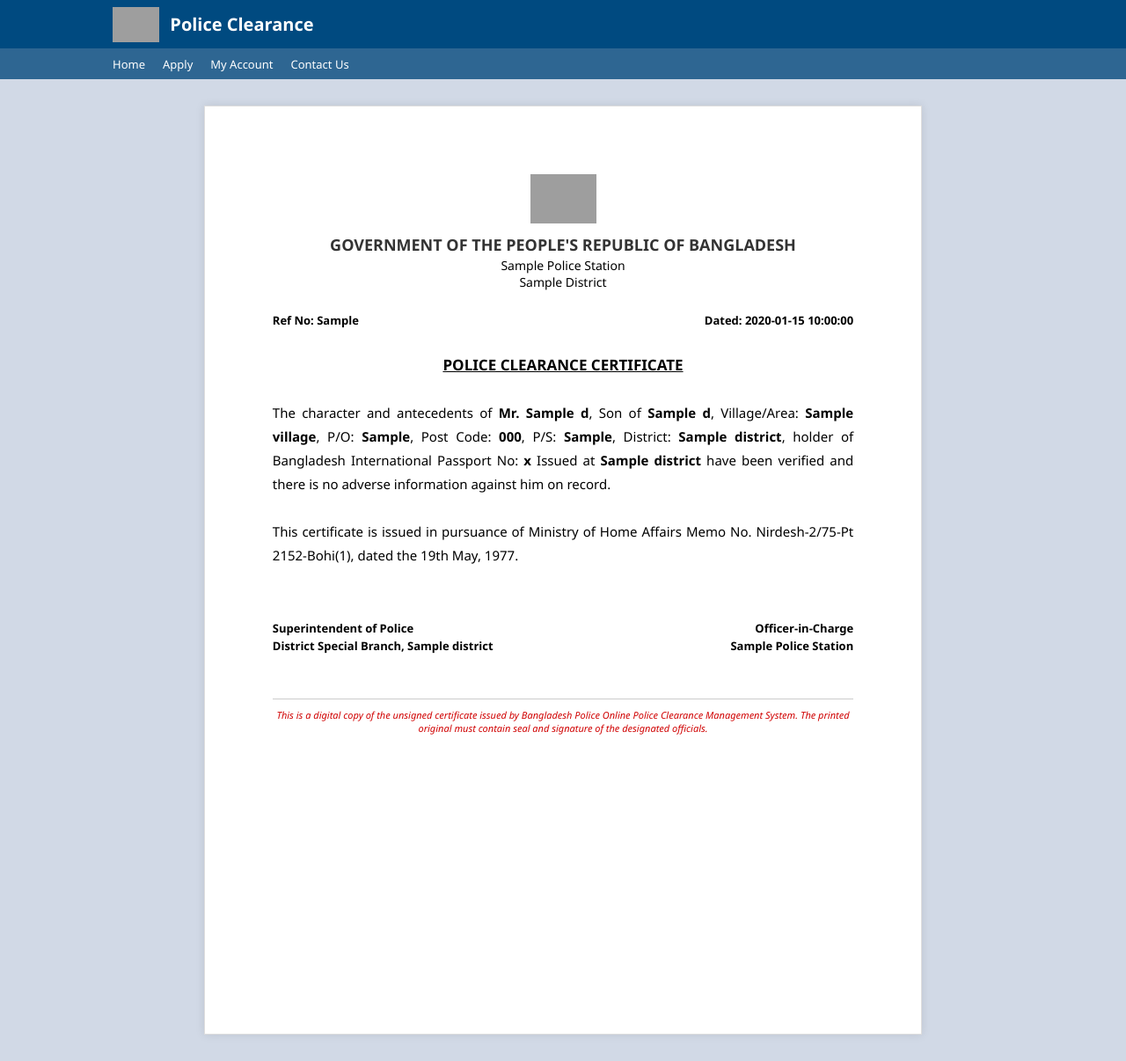
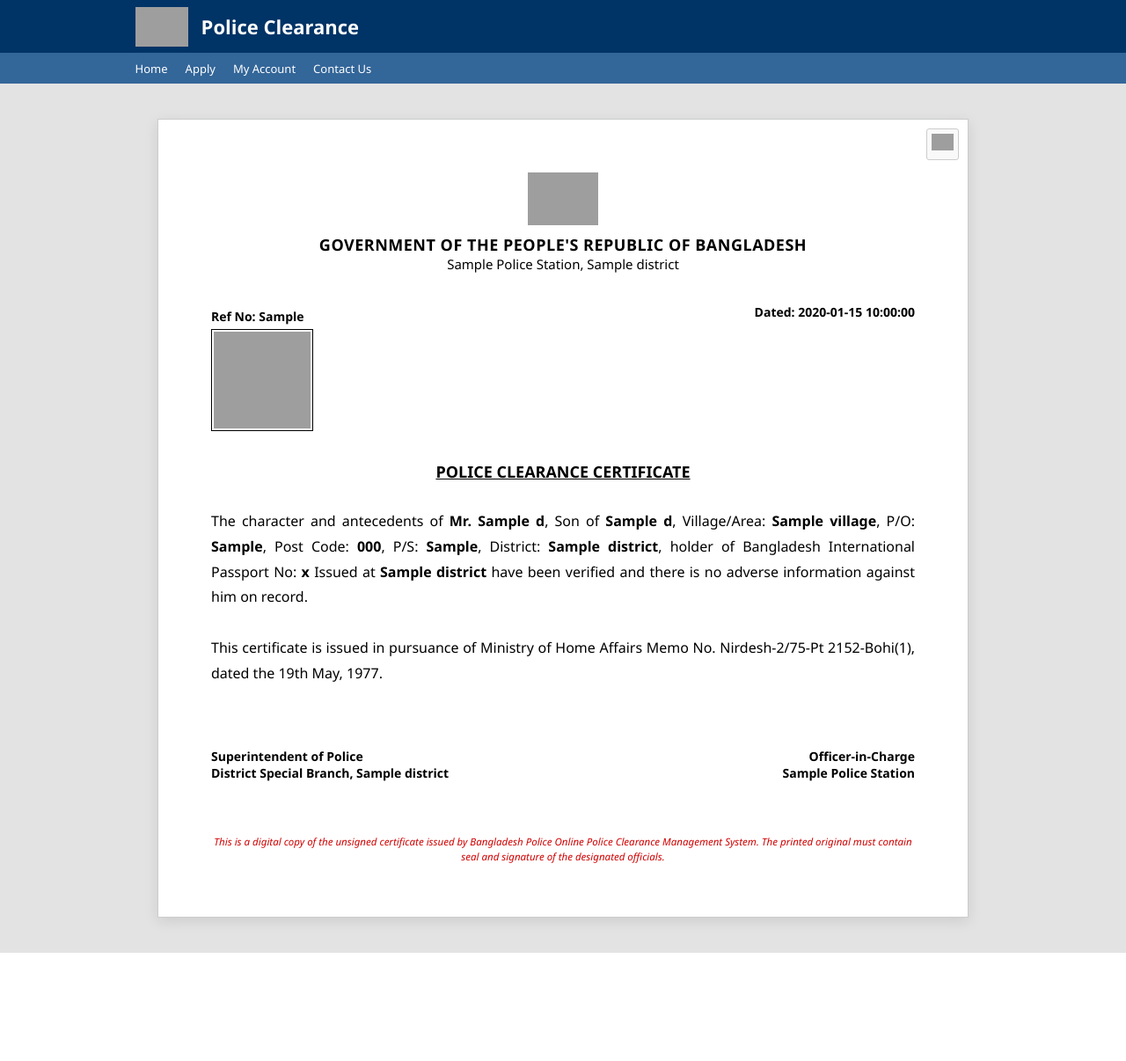
Before and after one commit to khanplacementdhaka/pcc-verification, a Flask app: template APP/templates/index.html in a window 1280 px wide. Shown: the whole page at 88% size. After the commit the page ends 1083 px from the top, so only its background shows below. Run offline with Flask 3, Linux system fonts and the light colour scheme; the template is opened without the code that fills it: most values are stand-ins (such as "Sample title", 1, 10 or a date in 2020); grey boxes are pictures that could not be loaded.

Commit message:
Update index.html

```diff
--- a/APP/templates/index.html
+++ b/APP/templates/index.html
@@ -5,62 +5,71 @@
     <meta name="viewport" content="width=device-width, initial-scale=1.0">
     <title>Verification - Police Clearance</title>
     <style>
-        body { font-family: 'Segoe UI', Tahoma, Geneva, Verdana, sans-serif; background-color: #d1d9e6; margin: 0; padding: 0; }
+        body { font-family: 'Segoe UI', Arial, sans-serif; background-color: #2b3e50; margin: 0; padding: 0; }
 
-        /* টপ ব্লু বার - কালার ম্যাচিং */
-        .top-bar { background-color: #004a80; height: 55px; display: flex; align-items: center; padding: 0 10%; color: white; font-weight: bold; font-size: 20px; }
-        .top-bar img { height: 40px; margin-right: 12px; }
+        /* উপরের গাঢ় নীল বার */
+        .top-bar { background-color: #003366; height: 60px; display: flex; align-items: center; padding: 0 12%; color: white; font-size: 22px; font-weight: bold; }
+        .top-bar img { height: 45px; margin-right: 15px; }
 
         /* মেনু বার */
-        .nav-bar { background-color: #2e6692; height: 35px; display: flex; align-items: center; padding: 0 10%; gap: 20px; }
+        .nav-bar { background-color: #336699; height: 35px; display: flex; align-items: center; padding: 0 12%; gap: 20px; }
         .nav-bar a { color: white; text-decoration: none; font-size: 13px; font-weight: 500; }
 
-        .container { display: flex; justify-content: center; padding: 30px 0; }
+        /* মূল কন্টেইনার - আপনার দেওয়া অফহোয়াইট কালার */
+        .main-wrapper { background-color: #E4E3E3; width: 100%; min-height: 100vh; padding: 40px 0; display: flex; flex-direction: column; align-items: center; }
 
-        /* সার্টিফিকেট পেপার ডিজাইন - ফন্ট প্লেসমেন্ট */
-        .certificate { background: white; width: 8.5in; min-height: 11in; padding: 0.8in; box-shadow: 0 0 10px rgba(0,0,0,0.1); border: 1px solid #ddd; position: relative; box-sizing: border-box; }
+        /* সাদা সার্টিফিকেট পেপার */
+        .certificate { background-color: #FFFFFF; width: 800px; padding: 60px; border: 1px solid #ccc; box-shadow: 0 4px 15px rgba(0,0,0,0.1); position: relative; }
 
-        .header { text-align: center; margin-bottom: 25px; }
-        .gov-logo { width: 75px; margin-bottom: 5px; }
-        .gov-text { font-size: 18px; font-weight: bold; color: #333; margin: 2px 0; }
-        .sub-header { font-size: 15px; color: #444; margin-top: 3px; }
+        /* প্রিন্টার আইকন প্লেসমেন্ট */
+        .print-btn { position: absolute; top: 10px; right: 10px; cursor: pointer; border: 1px solid #ccc; padding: 5px; border-radius: 3px; background: #f9f9f9; }
 
-        /* পুলিশ স্টেশন ও ডিস্ট্রিক্ট ফরম্যাট (Capitalize Each Word) */
-        .ps-dist { font-size: 14px; color: #000; text-transform: capitalize; }
+        .header { text-align: center; margin-bottom: 30px; }
+        .gov-logo { width: 80px; margin-bottom: 5px; }
+        .gov-text { font-size: 18px; font-weight: bold; color: #000; letter-spacing: 0.5px; }
 
-        .info-row { display: flex; justify-content: space-between; margin: 20px 0; font-size: 13px; font-weight: 600; }
+        .info-row { display: flex; justify-content: space-between; margin: 25px 0; font-size: 14px; font-weight: bold; color: #000; }
 
-        .cert-title { text-align: center; font-size: 17px; font-weight: bold; text-decoration: underline; margin: 30px 0; }
+        .cert-title { text-align: center; font-size: 18px; font-weight: bold; text-decoration: underline; margin: 30px 0; }
 
-        .content { font-size: 15px; line-height: 1.8; text-align: justify; color: #000; }
-        .content strong { font-weight: 700; }
+        .content { font-size: 16px; line-height: 1.8; text-align: justify; color: #000; }
 
-        .footer-section { margin-top: 60px; display: flex; justify-content: space-between; font-size: 13px; line-height: 1.5; font-weight: 600; }
+        .footer-section { margin-top: 70px; display: flex; justify-content: space-between; font-size: 14px; font-weight: bold; }
 
-        .red-notice { color: #d00000; font-size: 11px; text-align: center; margin-top: 50px; border-top: 1px solid #ccc; padding-top: 10px; font-style: italic; }
+        .red-notice { color: #d00000; font-size: 11.5px; text-align: center; margin-top: 60px; line-height: 1.5; font-style: italic; }
+
+        /* QR Code প্লেসমেন্ট ফিক্স */
+        .qr-box { margin-top: 10px; }
+        .qr-box img { width: 110px; height: 110px; border: 1px solid #000; padding: 2px; }
     </style>
 </head>
 <body>
     <div class="top-bar">
-        <img src="https://upload.wikimedia.org/wikipedia/commons/8/84/Government_Seal_of_Bangladesh.svg" alt="Gov Logo">
-        Police Clearance
+        <img src="https://upload.wikimedia.org/wikipedia/commons/8/84/Government_Seal_of_Bangladesh.svg">
+        <span>Police Clearance</span>
     </div>
     <div class="nav-bar">
         <a href="#">Home</a><a href="#">Apply</a><a href="#">My Account</a><a href="#">Contact Us</a>
     </div>
 
-    <div class="container">
+    <div class="main-wrapper">
         <div class="certificate">
+            <div class="print-btn">
+                <img src="https://cdn-icons-png.flaticon.com/512/446/446991.png" width="25" alt="Print">
+            </div>
+
             <div class="header">
                 <img src="https://upload.wikimedia.org/wikipedia/commons/8/84/Government_Seal_of_Bangladesh.svg" class="gov-logo">
                 <div class="gov-text">GOVERNMENT OF THE PEOPLE'S REPUBLIC OF BANGLADESH</div>
-                <div class="ps-dist">{{ d['Police Station'] }} Police Station</div>
-                <div class="ps-dist">{{ d['District'] }}</div>
+                <div style="font-size: 15px;">{{ d['Police Station'] }} Police Station, {{ d['District'] }}</div>
             </div>
 
             <div class="info-row">
-                <div>Ref No: {{ d['Ref No'] }}</div>
-                <div>Dated: {{ d['IssueDate'] if d['IssueDate'] else '28-DEC-2025' }}</div>
+                <div class="qr-box">
+                    <div style="margin-bottom: 5px;">Ref No: {{ d['Ref No'] }}</div>
+                    <img src="https://api.qrserver.com/v1/create-qr-code/?size=150x150&data={{ request.url }}" alt="QR Code">
+                </div>
+                <div style="align-self: flex-start; margin-top: 5px;">Dated: {{ d['IssueDate'] if d['IssueDate'] else '28-DEC-2025' }}</div>
             </div>
 
             <div class="cert-title">POLICE CLEARANCE CERTIFICATE</div>
```
